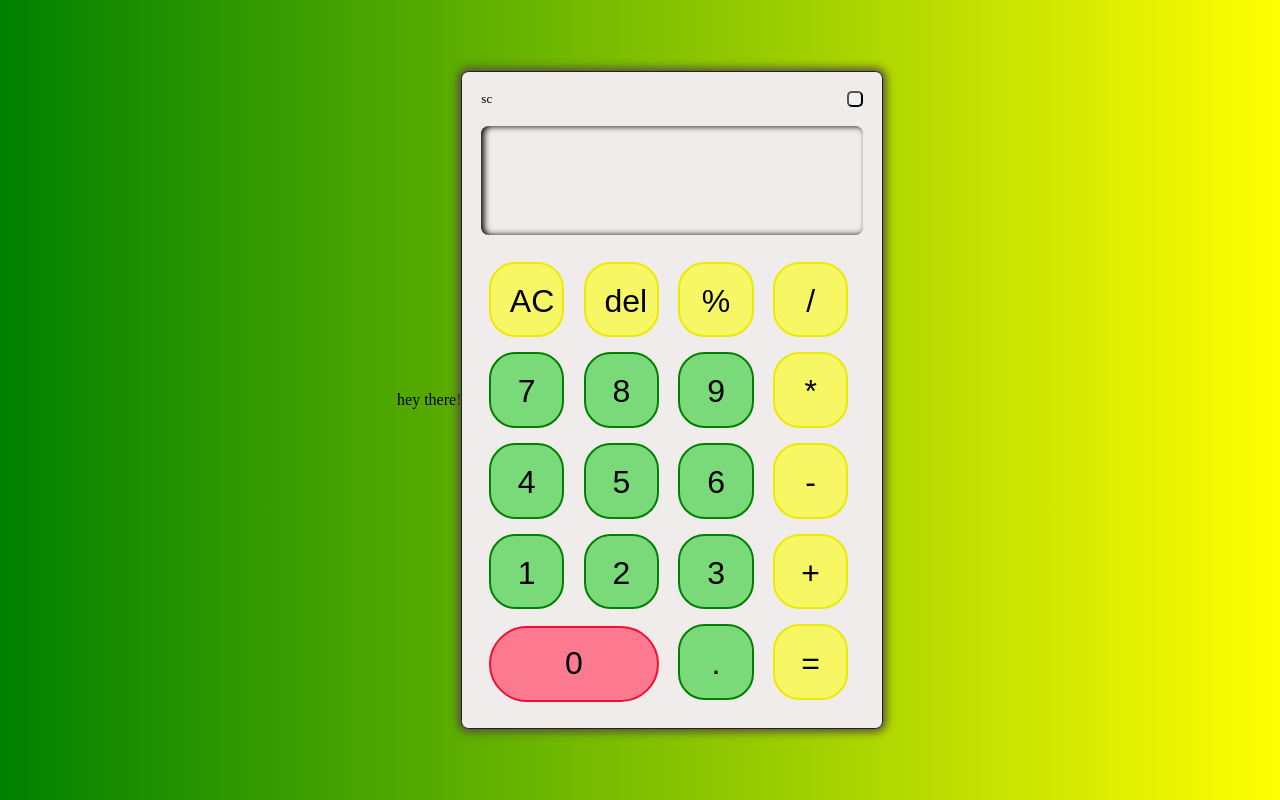
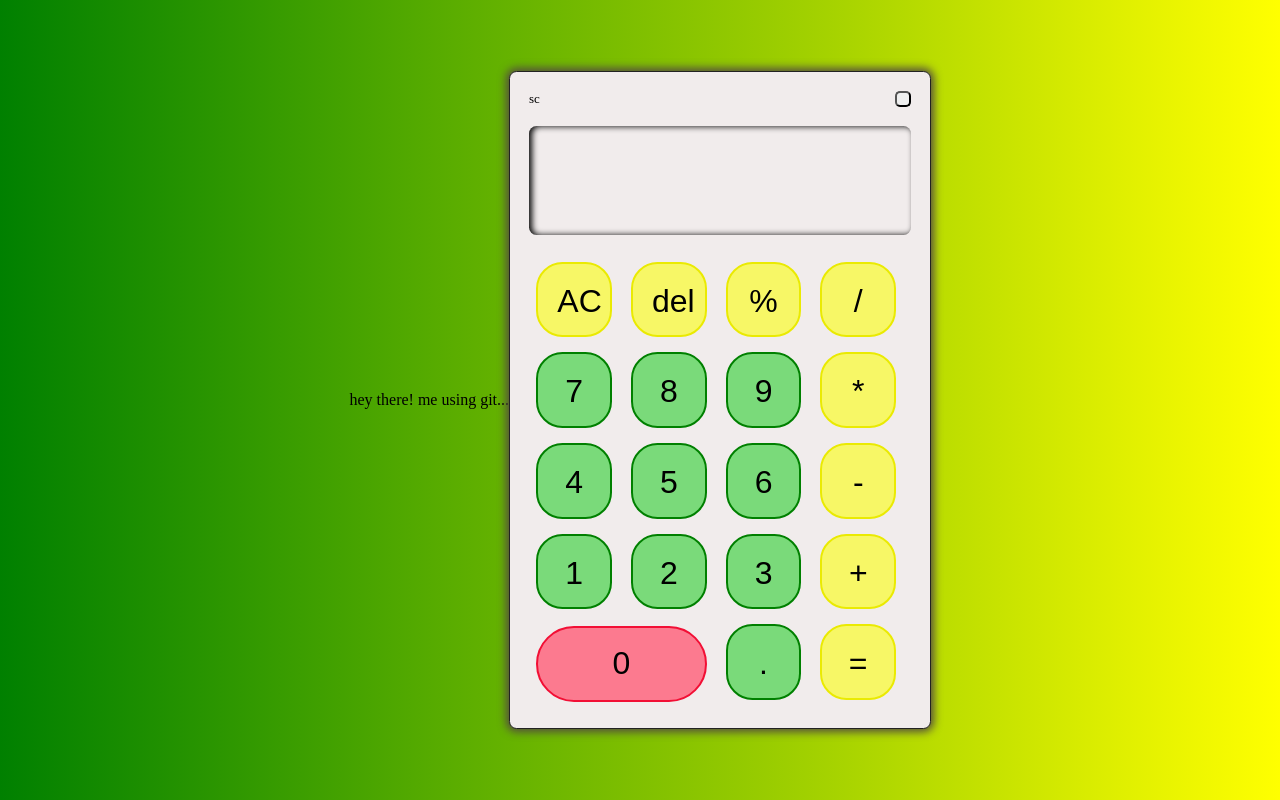
Before and after one commit to Origamini/MyCalci.github.io, a plain HTML site: page index.html in a window 1280 px wide. Drawn offline with Linux system fonts and the light colour scheme.

Commit message:
Update index.html

```diff
--- a/index.html
+++ b/index.html
@@ -4,7 +4,7 @@
         <link rel="stylesheet" href="calculator.css">
     </head>
     <body>
-        <center>hey there!</center>
+        <center>hey there! me using git...</center>
         <div class="container">
             <div class="line">
                 <small id="small">sc</small>
```
